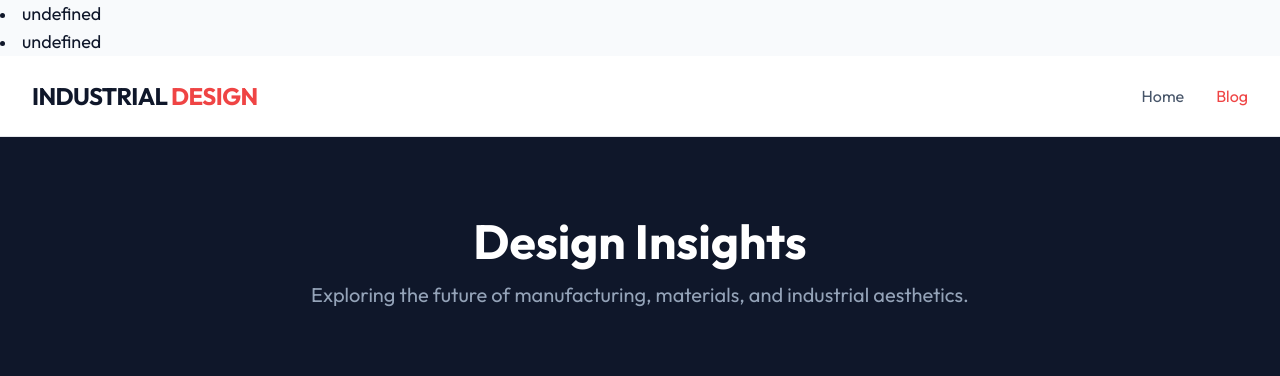
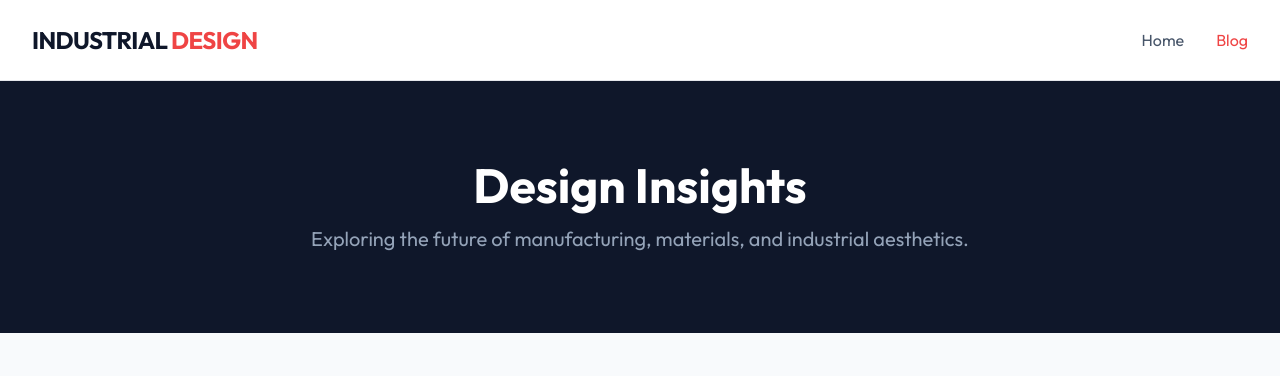
Before and after one commit to sheetmetaldesign1-pixel/3d-printing, a website: page blog.html in a window 1280 px wide. Shown: the top 376 px of the page. Drawn offline with nearby package versions, Linux system fonts and the light colour scheme.

Commit message:
Update blog.html

```diff
--- a/blog.html
+++ b/blog.html
@@ -1,14 +1,4 @@
-
-        <li>
-            <a href="posts/undefined" class="text-tesla-red hover:underline font-medium text-lg">
-                undefined
-            </a>
-        </li>
-        <li>
-            <a href="posts/undefined" class="text-tesla-red hover:underline font-medium text-lg">
-                undefined
-            </a>
-        </li><!DOCTYPE html>
+<!DOCTYPE html>
 <html lang="en">
 
 <head>
@@ -136,7 +126,7 @@
                         <div class="p-6 flex flex-col flex-grow">
                             <div class="text-xs text-slate-400 mb-2 flex items-center gap-2">
                                 <i class="ph ph-calendar-blank"></i>
-                                ${post.date ? new Date(post.date).toLocaleDateString(undefined, { year: 'numeric', month: 'long', day: 'numeric' }) : 'Recently'}
+                                ${post.date ? new Date(post.date).toLocaleDateString('en-US', { year: 'numeric', month: 'long', day: 'numeric' }) : 'Recently'}
                             </div>
                             <h3 class="text-xl font-bold text-slate-900 mb-3 leading-tight group-hover:text-brand-accent transition-colors">
                                 <a href="${post.url}">${post.title}</a>
```
